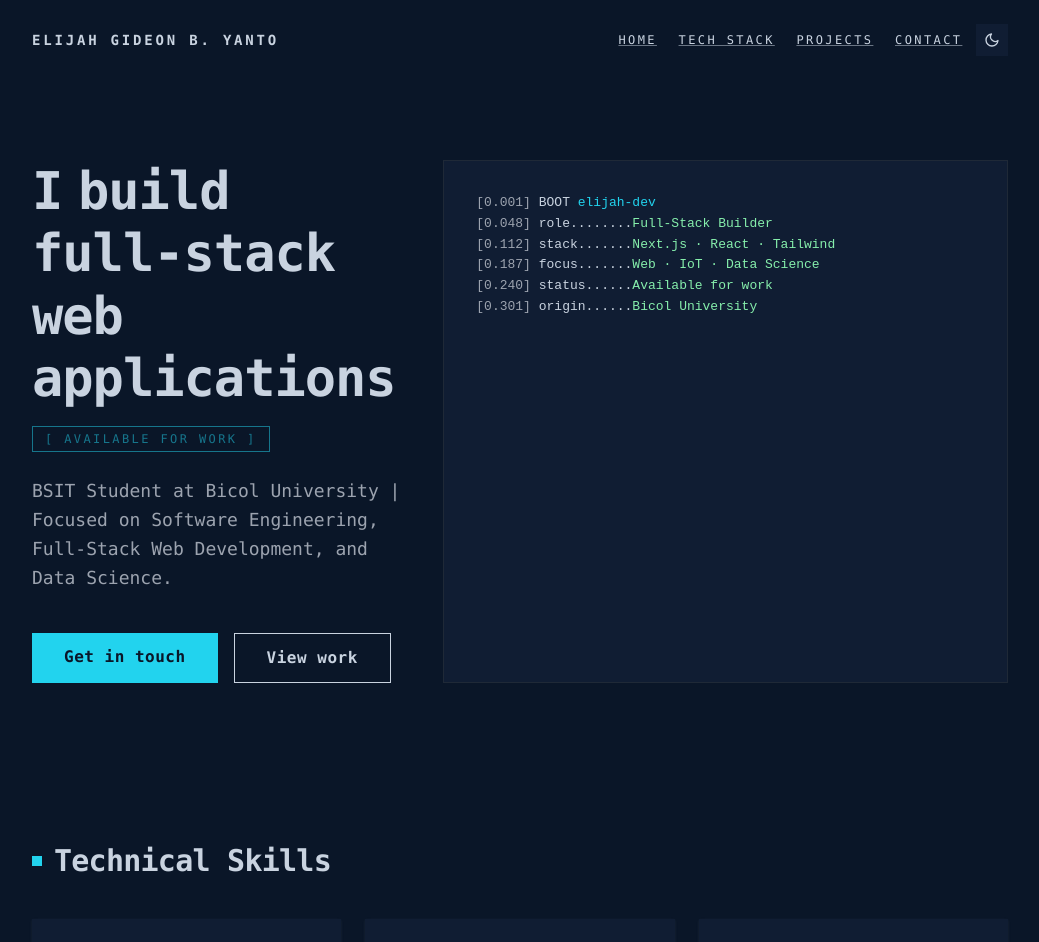
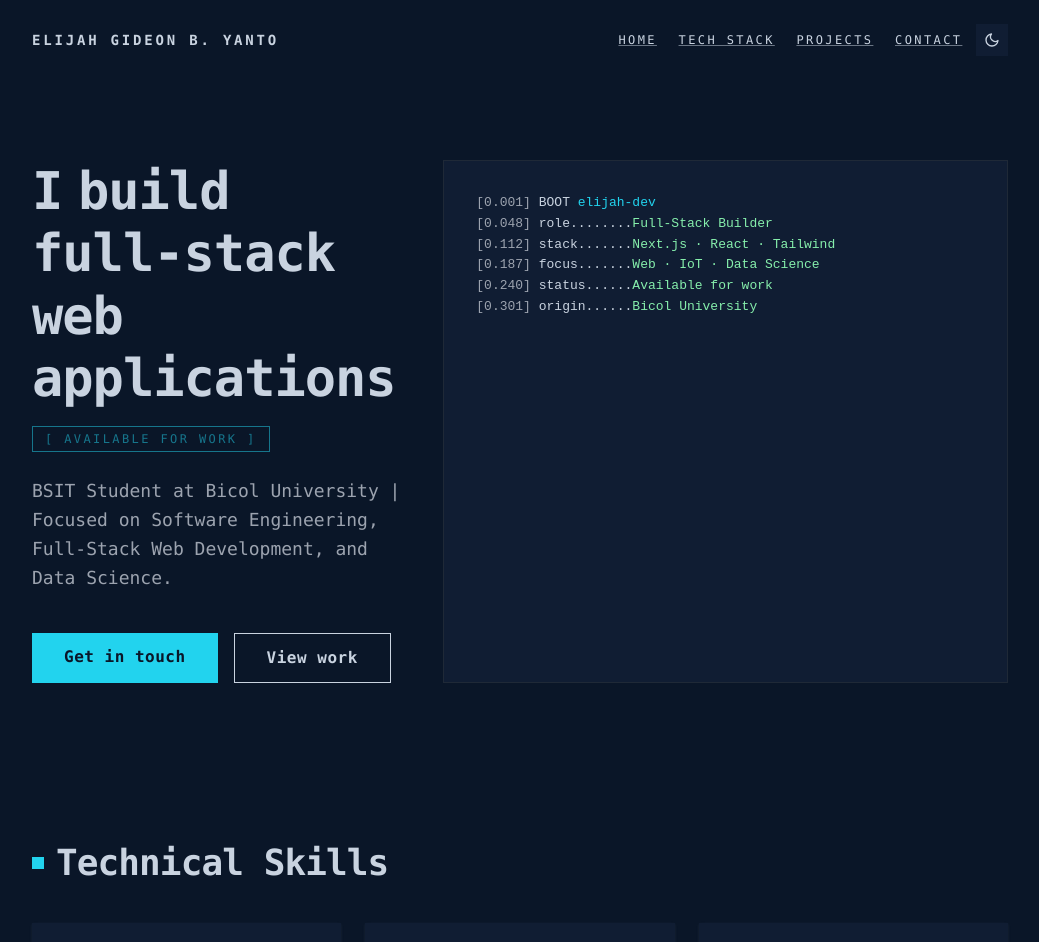
Before and after one commit to g1deon-dev/official-dev-portfolio, a Next.js app: page / in a window 1280 px wide. Shown: the top 942 px of the page, without its empty margins (120-1159 px from the left). Built offline with nearby package versions, Linux system fonts and the light colour scheme.

Commit message:
feat: strengthen Skills heading size (issue #26)

```diff
--- a/components/Skills.tsx
+++ b/components/Skills.tsx
@@ -65,8 +65,8 @@ export default function Skills(): ReactElement {
 
   return (
     <section id="stack" className="px-6 py-20">
-      <h2 className="flex items-center gap-3 text-2xl font-bold tracking-tight sm:text-3xl">
-        <span aria-hidden="true" className="inline-block h-2.5 w-2.5 bg-accent" />
+      <h2 className="flex items-center gap-3 text-3xl font-bold tracking-tight sm:text-4xl">
+        <span aria-hidden="true" className="inline-block h-3 w-3 bg-accent" />
         Technical Skills
       </h2>
 
```
